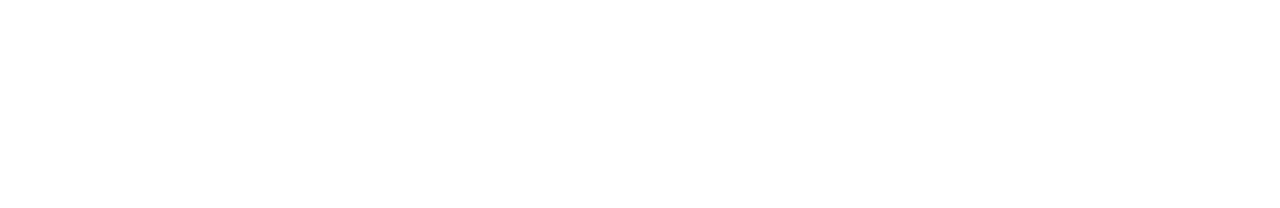
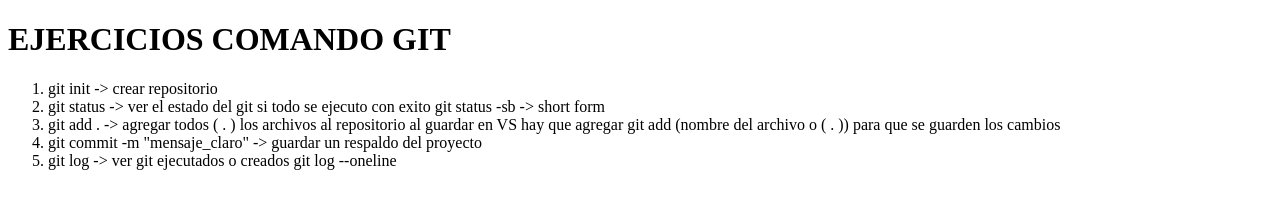
Before and after one commit to ignacioodeveloper/proyecto_git, a plain HTML site: page index.html in a window 1280 px wide. Drawn offline with Linux system fonts and the light colour scheme.

Commit message:
agregamos info. al index.html

```diff
--- a/index.html
+++ b/index.html
@@ -4,9 +4,22 @@
     <meta charset="UTF-8">
     <meta http-equiv="X-UA-Compatible" content="IE=edge">
     <meta name="viewport" content="width=device-width, initial-scale=1.0">
-    <title>Document</title>
+    <title>proyecto_git</title>
 </head>
 <body>
+    <p>
+        <h1>EJERCICIOS COMANDO GIT</h1>
 
+    </p>
+    <ol>
+        <li>git init -> crear repositorio</li>
+        <li>git status -> ver el estado del git si todo se ejecuto con exito
+            git status -sb -> short form</li>
+        <li>git add . -> agregar todos ( . ) los archivos al repositorio
+            al guardar en VS hay que agregar git add (nombre del archivo o   ( . )) para que se guarden   los cambios</li>
+        <li>git commit -m "mensaje_claro" -> guardar un respaldo del proyecto</li>
+        <li>git log -> ver git ejecutados o creados
+            git log --oneline</li>
+    </ol>
 </body>
 </html>
```
